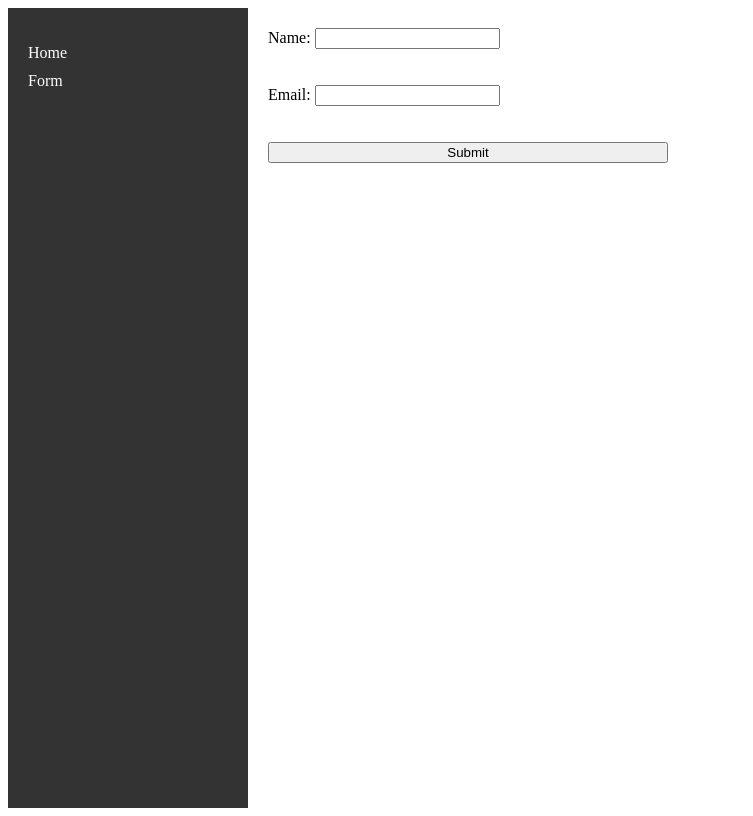
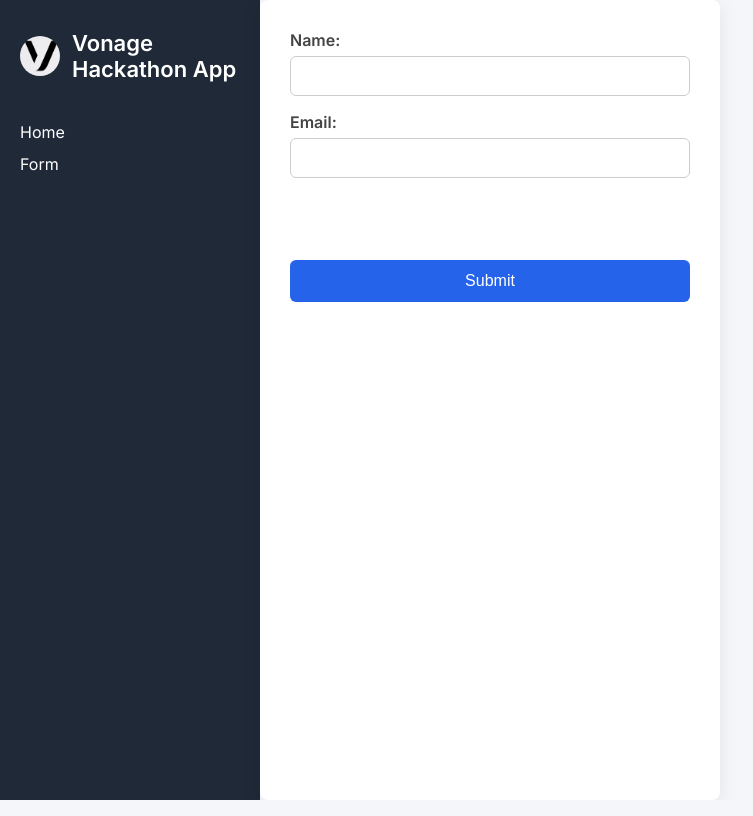
Before and after one commit to egor-limenko/hackathon2025_web_app, a Vue app: page /hackathon2025_web_app/form in a window 1280 px wide. Shown: the whole page, without its empty margins (0-753 px from the left). Built offline with nearby package versions, Linux system fonts and the light colour scheme.

Commit message:
Improve visuals

```diff
--- a/index.html
+++ b/index.html
@@ -5,6 +5,15 @@
     <link rel="icon" type="image/svg+xml" href="/vite.svg" />
     <meta name="viewport" content="width=device-width, initial-scale=1.0" />
     <title>Vite + Vue + TS</title>
+    <link href="https://fonts.googleapis.com/css2?family=Inter:wght@400;600&display=swap" rel="stylesheet">
+    <style>
+      body {
+        margin: 0;
+        font-family: 'Inter', sans-serif;
+        background-color: #f4f6f9;
+        color: #333;
+      }
+    </style>
   </head>
   <body>
     <div id="app"></div>
--- a/public/tracker.js
+++ b/public/tracker.js
@@ -17,4 +17,6 @@
 
   const observer = new MutationObserver(bindTracking);
   observer.observe(document.body, { childList: true, subtree: true });
+
+  document.addEventListener('DOMContentLoaded', bindTracking);
 })();
--- a/src/App.vue
+++ b/src/App.vue
@@ -13,9 +13,11 @@ import SideNav from './components/SideNav.vue';
 .app {
   display: flex;
   height: 100vh;
+  background-color: #f4f6f9;
 }
 .view {
   flex: 1;
-  padding: 20px;
+  padding: 40px;
+  overflow-y: auto;
 }
 </style>
--- a/src/components/SideNav.vue
+++ b/src/components/SideNav.vue
@@ -1,5 +1,9 @@
 <template>
   <nav class="sidenav">
+    <div class="logo-container">
+      <img src="/vonage_logo.jpg" alt="Logo" class="logo" />
+      <h2>Vonage Hackathon App</h2>
+    </div>
     <ul>
       <li><router-link to="/">Home</router-link></li>
       <li><router-link to="/form">Form</router-link></li>
@@ -9,20 +13,52 @@
 
 <style scoped>
 .sidenav {
-  width: 200px;
-  background-color: #333;
-  color: white;
-  padding: 20px;
+  width: 220px;
+  background-color: #1f2937;
+  color: #fff;
+  padding: 30px 20px;
+  display: flex;
+  flex-direction: column;
+  gap: 20px;
 }
+
+.logo-container {
+  display: flex;
+  align-items: center;
+  gap: 12px;
+  margin-bottom: 20px;
+}
+
+.logo {
+  width: 40px;
+  height: 40px;
+  border-radius: 50%;
+  object-fit: cover;
+  background-color: white;
+}
+
+.sidenav h2 {
+  font-size: 22px;
+  margin: 0;
+}
+
 .sidenav ul {
   list-style: none;
   padding: 0;
+  margin: 0;
+  display: flex;
+  flex-direction: column;
+  gap: 12px;
 }
-.sidenav li {
-  margin-bottom: 10px;
+
+.sidenav a {
+  color: #fff;
+  text-decoration: none;
+  font-weight: 500;
+  transition: color 0.2s;
 }
-.sidenav a {
-  color: white;
-  text-decoration: none;
+
+.sidenav a:hover {
+  color: #60a5fa;
 }
 </style>
--- a/src/pages/FormPage.vue
+++ b/src/pages/FormPage.vue
@@ -4,7 +4,6 @@
       Name:
       <input type="text" v-model="name" required />
     </label>
-    <br /><br />
     <label>
       Email:
       <input type="email" v-model="email" required />
@@ -29,6 +28,42 @@ function handleSubmit() {
 form {
   display: flex;
   flex-direction: column;
+  gap: 16px;
   max-width: 400px;
+  background: #fff;
+  padding: 30px;
+  border-radius: 8px;
+  box-shadow: 0 4px 20px rgba(0, 0, 0, 0.08);
+}
+
+label {
+  display: flex;
+  flex-direction: column;
+  font-weight: 600;
+  color: #444;
+}
+
+input {
+  margin-top: 6px;
+  padding: 10px;
+  border: 1px solid #ccc;
+  border-radius: 6px;
+  font-size: 1rem;
+}
+
+button {
+  margin-top: 10px;
+  padding: 12px;
+  font-size: 1rem;
+  background-color: #2563eb;
+  color: #fff;
+  border: none;
+  border-radius: 6px;
+  cursor: pointer;
+  transition: background-color 0.2s;
+}
+
+button:hover {
+  background-color: #1d4ed8;
 }
 </style>
--- a/src/pages/Home.vue
+++ b/src/pages/Home.vue
@@ -4,3 +4,14 @@
     <p>Welcome to the Vue App.</p>
   </div>
 </template>
+
+<style scoped>
+h1 {
+  font-size: 2rem;
+  margin-bottom: 10px;
+}
+p {
+  font-size: 1.1rem;
+  color: #555;
+}
+</style>
```
Also changed, not shown: public/vonage_logo.jpg (added).
